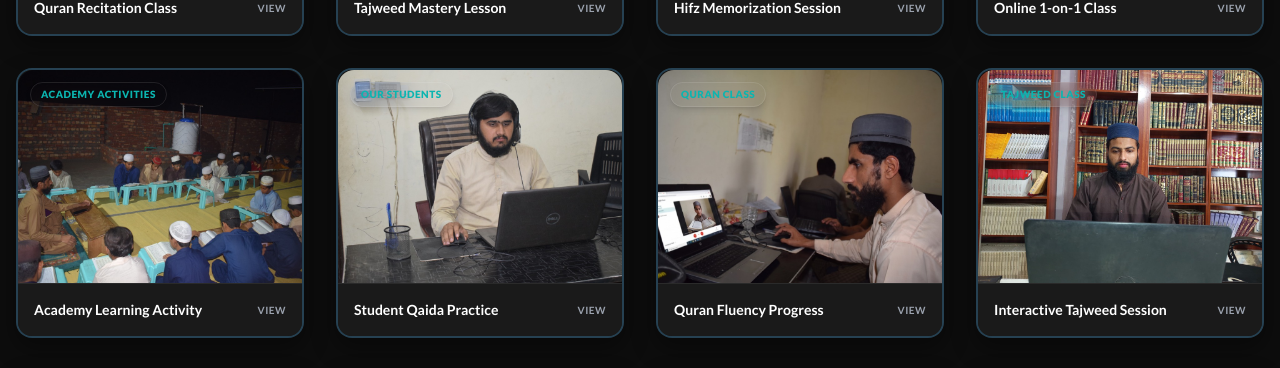
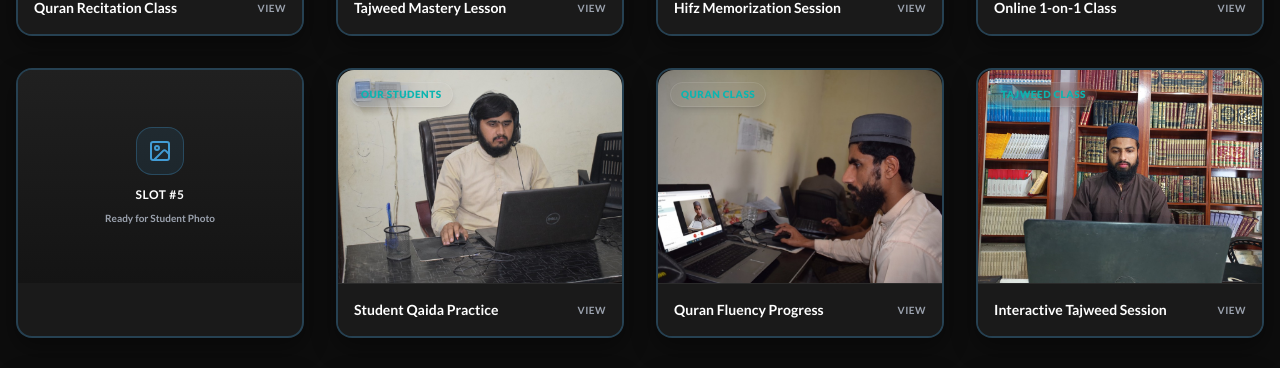
Before and after one commit to kaleemullahzahid2772-bit/Tanzeel-Quran-Academy-, a Next.js app: page /student-gallery in a window 1280 px wide. Shown: the part 835-1203 px from the top of the page. Built offline with nearby package versions, Linux system fonts and the light colour scheme; no server answers; grey boxes are pictures that could not be loaded.

Commit message:
Remove image from Slot #5 in Student Gallery

```diff
--- a/src/data/gallery.ts
+++ b/src/data/gallery.ts
@@ -39,9 +39,8 @@ export const galleryImages: GalleryItem[] = [
   },
   {
     id: "gallery-5",
-    image: "/gallery/student-5.jpg",
-    caption: "Academy Learning Activity",
-    category: "Academy Activities",
+    image: "",
+    caption: "",
   },
   {
     id: "gallery-6",
```
Also changed, not shown: public/gallery/student-5.jpg (deleted).
